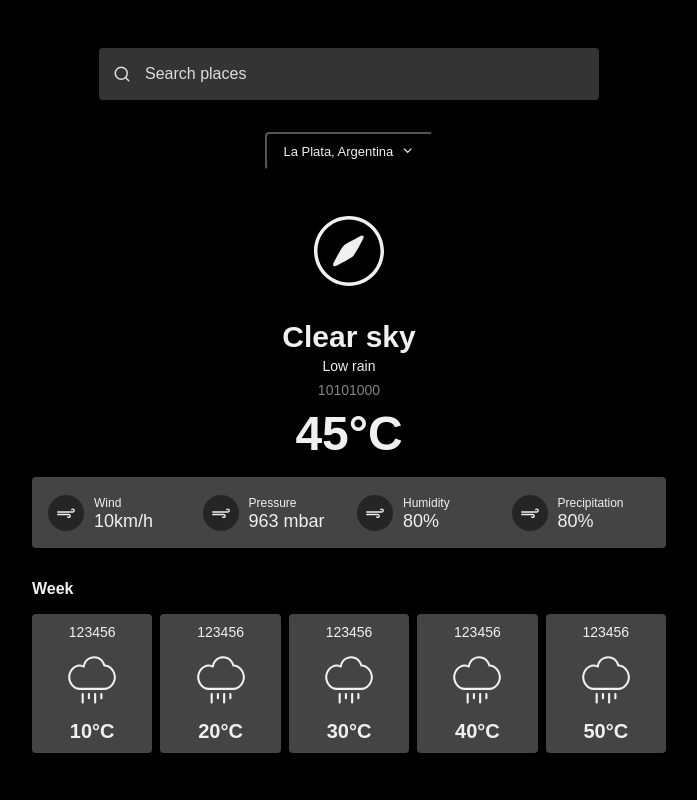
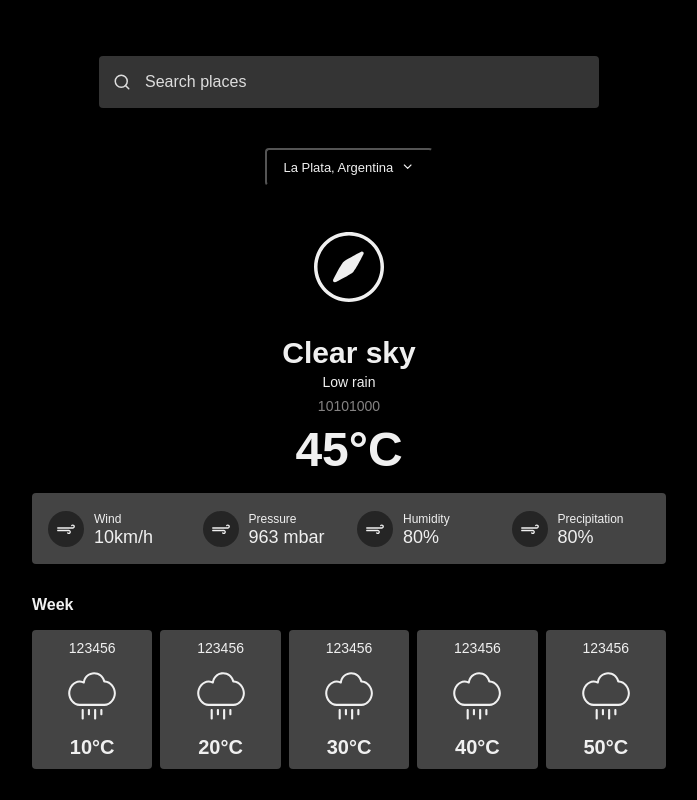
Before and after one commit to geniilsonfernandes/weather-app-react-s, a React (Create React App) app: page / in a window 1280 px wide. Shown: the whole page, without its empty margins (291-988 px from the left). Built offline with nearby package versions, Linux system fonts and the light colour scheme.

Commit message:
:zap:chore(Layout): create container component

```diff
--- /dev/null
+++ b/src/components/Layout/index.jsx
@@ -0,0 +1,10 @@
+import styled from "styled-components";
+
+export const Container = styled.div`
+  max-width: 650px;
+  margin: 0 auto;
+  padding: 8px;
+  @media (max-width: 768px) {
+    padding: 16px;
+  }
+`;
--- a/src/pages/Base/index.jsx
+++ b/src/pages/Base/index.jsx
@@ -2,13 +2,17 @@ import React from "react";
 import P from "prop-types";
 import { SearchInput } from "../../components/SearchInput";
 import * as S from "./styles";
+import { Container } from "../../components/Layout";
 
 export const Base = ({ children }) => {
   return (
     <S.Main>
-      <S.Header>
-        <SearchInput />
-      </S.Header>
+      <Container>
+        <S.Header>
+          <SearchInput />
+        </S.Header>
+      </Container>
+
       {children}
     </S.Main>
   );
```
